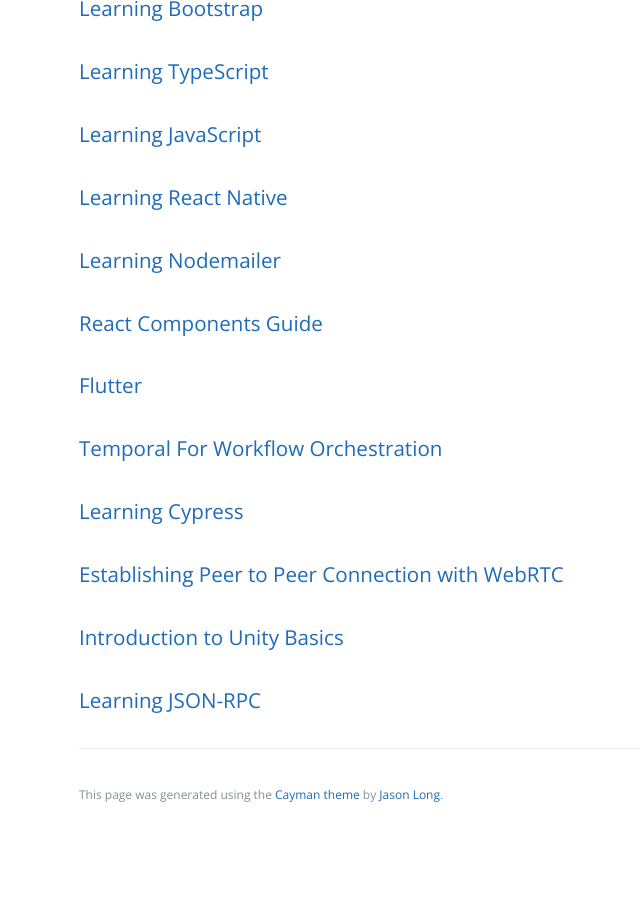
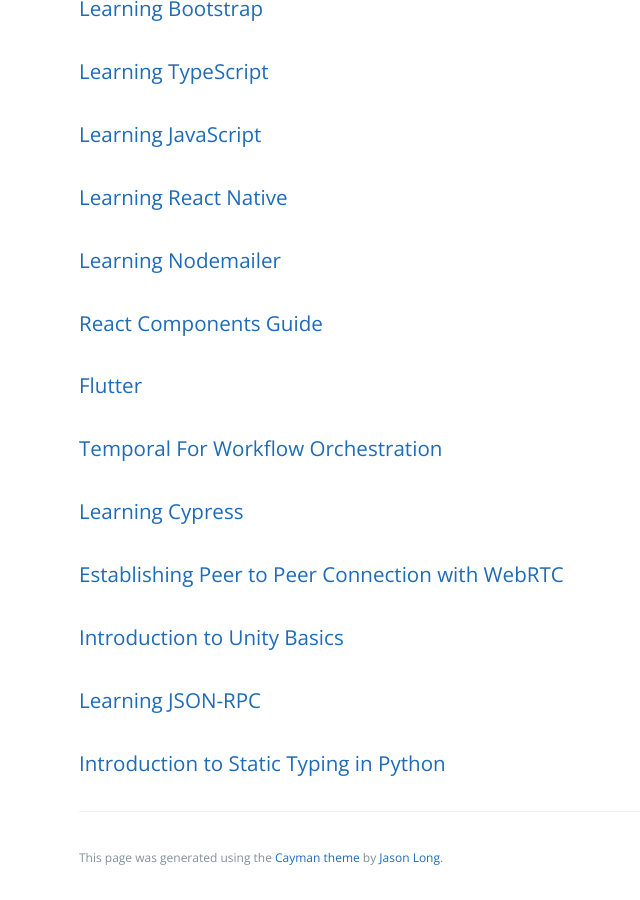
Before and after one commit to learning-software-engineering/learning-software-engineering.github.io, a Jekyll site: the page built from Topics/Tech_Stacks.md, in a window 1280 px wide and 900 px high, scrolled down 1045 px. Shown: the whole window, without its empty margins (145-785 px from the left). Built offline with Jekyll 4.4.1, drawn with Linux system fonts in a browser that asks for light colours; our own code applies the rules of GitHub Pages for plain Markdown files; before the commit the page ends 1882 px from its top, so only the background shows below that.

Commit message:
Added static typing in python doc to Tech_Stacks.md

```diff
--- a/Topics/Tech_Stacks.md
+++ b/Topics/Tech_Stacks.md
@@ -22,3 +22,4 @@
 ### [Establishing Peer to Peer Connection with WebRTC](./Tech_Stacks/WebRTC.md)
 ### [Introduction to Unity Basics](./Tech_Stacks/Unity_Intro.md)
 ### [Learning JSON-RPC](./Tech_Stacks/JSONRPC.md)
+### [Introduction to Static Typing in Python](./Tech_Stacks/Python_Static_Typing.md)
```
